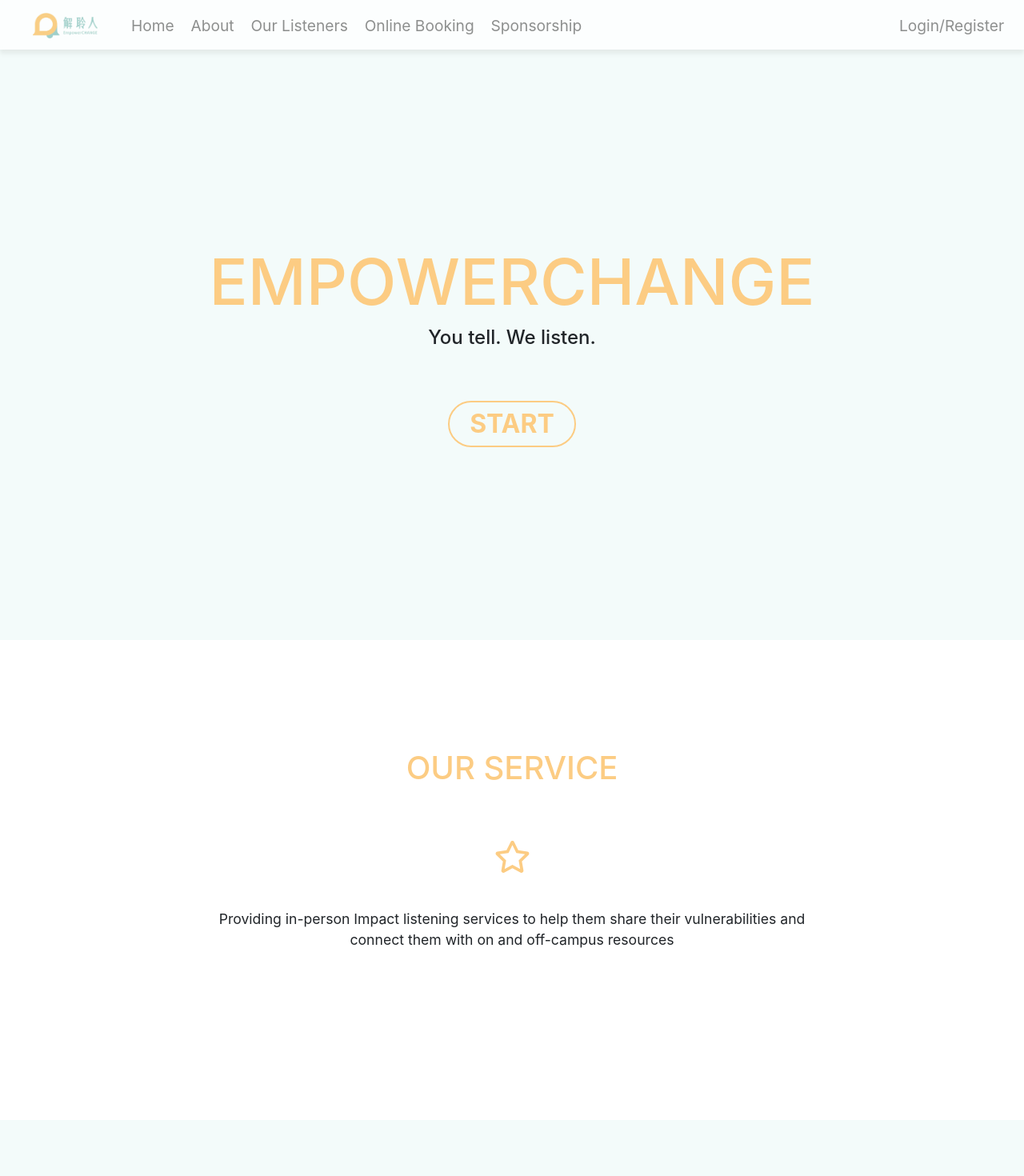
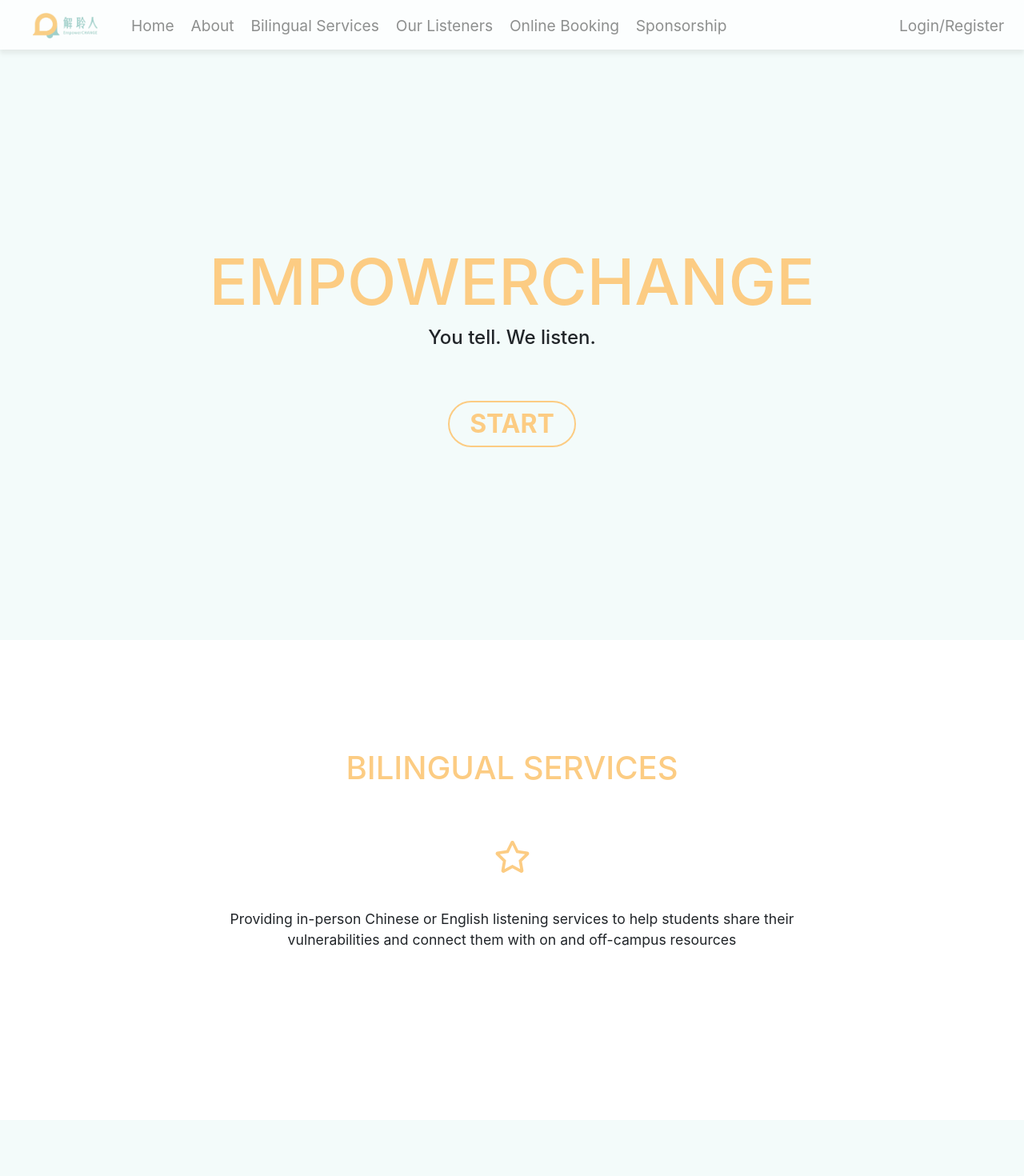
Before and after one commit to dannyboy1024/RingBell-FrontEnd, a React (Create React App) app: page / in a window 1280 px wide. Shown: the top 1470 px of the page at 80% size. Built offline with nearby package versions, Linux system fonts and the light colour scheme.

Commit message:
Add link to listening services to navbar. Highlight the bilingual services

```diff
--- a/src/components/HomeSections/HomeSections.jsx
+++ b/src/components/HomeSections/HomeSections.jsx
@@ -64,7 +64,7 @@ export const HomeSection_2 = () => {
 export const HomeSection_3 = () => {
   return (
       <div>
-        <h1 className="home-head-3">OUR SERVICE</h1>
+        <h1 className="home-head-3">BILINGUAL SERVICES</h1>
         <h1 className="home-head-3 home-subhead-3">
           <FontAwesomeIcon icon={["far", "star"]} />
         </h1>
--- a/src/components/HomeSections/_introData.json
+++ b/src/components/HomeSections/_introData.json
@@ -6,7 +6,7 @@
     "our_story_p2": "We have been providing peer-support and events to help students become aware of their mental wellbeing and to live a quality life. We believe that the development of one’s positive mental mindset is crucial in the community. We have been passionate about the creation and application of new approaches to resolve the potential roots of one’s mental health issues.",
     "our_story_p3": "Over the last three years, we cumulatively recruited over 80 volunteer listeners and provided help for over 300 students at UTSG, UTM, UTSC and Western University. According to our survey, 85% of the students we helped felt that our program was very effective in promoting their mental wellbeing. We typically hold 5 workshops and 3 signature events every year on various topics such as emotional regulation, empathy, and critical thinking, with more than 600 attendees in total.",
     "our_story_p4": "We care about every student’s mental wellbeing, and we want every student to have a healthy mental state while studying abroad. Therefore, we act to empower change!",
-    "service_intro": "Providing in-person Impact listening services to help them share their vulnerabilities and connect them with on and off-campus resources",
+    "service_intro": "Providing in-person Chinese or English listening services to help students share their vulnerabilities and connect them with on and off-campus resources",
     "core_values": "Embracing vulnerability, mutual help and growth, careful study, and sincerity."
   }
 ]
--- a/src/components/common_components/Navbar.jsx
+++ b/src/components/common_components/Navbar.jsx
@@ -48,6 +48,7 @@ function NavBar() {
             <Nav className="me-auto">
               <Nav.Link as={Link} to="/">Home</Nav.Link>
               <Nav.Link as={Link} to="/About">About</Nav.Link>
+              <Nav.Link as={Link} to="/Service">Bilingual Services</Nav.Link>
               <Nav.Link as={Link} to="/Galary">Our Listeners</Nav.Link>
               <Nav.Link as={Link} to="/UserInfo">Online Booking</Nav.Link>
               <Nav.Link as={Link} to="/Sponsorship">Sponsorship</Nav.Link>
--- a/src/pages/Home.js
+++ b/src/pages/Home.js
@@ -14,6 +14,7 @@ class Home extends Component {
         super(props)
         this.galary_ref = React.createRef()
         this.sponsorship_ref = React.createRef()
+        this.service_ref = React.createRef()
     }
 
     componentDidMount() {
@@ -23,6 +24,8 @@ class Home extends Component {
             this.galary_ref.current.scrollIntoView()
         } else if (position === "Sponsorship") {
             this.sponsorship_ref.current.scrollIntoView()
+        } else if (position === "Service") {
+            this.service_ref.current.scrollIntoView()
         }
     }
 
@@ -33,6 +36,8 @@ class Home extends Component {
             this.galary_ref.current.scrollIntoView()
         } else if (position === "Sponsorship") {
             this.sponsorship_ref.current.scrollIntoView()
+        } else if (position === "Service") {
+            this.service_ref.current.scrollIntoView()
         }
     }
 
@@ -46,7 +51,7 @@ class Home extends Component {
                         <HomeSection_1 />
                     </div>
 
-                    <div className="homeblock homeblock-3">
+                    <div className="homeblock homeblock-3" ref={this.service_ref}>
                         <HomeSection_3 />
                     </div>
 
```
